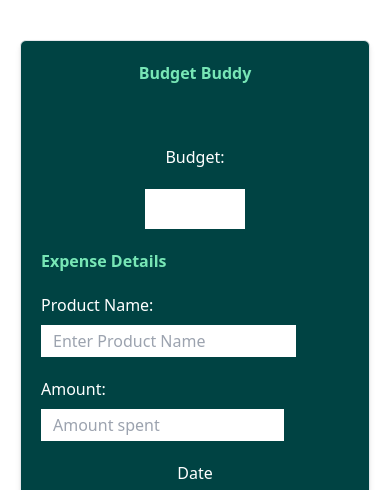
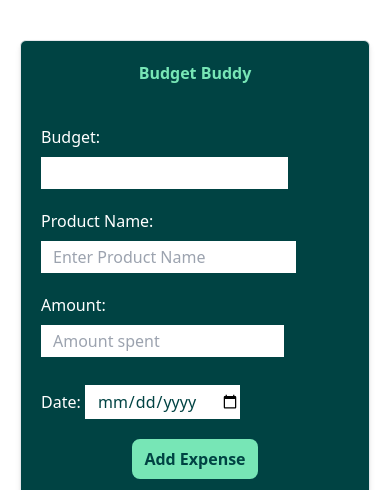
Before and after one commit to Ehmkayel/BudgetBuddy, a website: page index.html in a window 390 px wide. Shown: the top 490 px of the page. Drawn offline with Linux system fonts and the light colour scheme.

Commit message:
fix: adjusted the responsiveness

```diff
--- a/index.html
+++ b/index.html
@@ -15,13 +15,12 @@
             <header class="flex items-center justify-center py-5 font-bold text-MintGreen md:text-3xl"><h1>Budget Buddy</h1></header>
             <main>
                 <section class="mt-5">
-                    <div class="form-group flex flex-col text-white gap-5 px-5 py-5 items-center">
-                        <label for="budget">Budget:</label>
-                        <input type="number" id="budget" name="budget" placeholder="" class="text-DarkGreen outline-MintGreen max-w-[100px] py-2 pl-4" required>
-                    </div>
 
-                    <fieldset class="flex flex-col md:flex-row text-white px-5 gap-5">
-                        <legend class="text-MintGreen md:text-2xl font-bold pb-5">Expense Details</legend>
+                    <fieldset class="flex flex-col lg:flex-row text-white px-5 gap-5">
+                        <div class="form-group">
+                            <label for="budget">Budget:</label>
+                            <input type="number" id="budget" name="budget" placeholder="" class="text-DarkGreen outline-MintGreen mt-2 py-1 pl-4" required>
+                        </div>
                         <div class="form-group">
                             <label for="product-name">Product Name:</label>
                             <input type="text" id="product-name" name="product-name" placeholder="Enter Product Name" class="text-DarkGreen outline-MintGreen py-1 px-3 mt-2" required>
@@ -30,9 +29,9 @@
                             <label for="amount">Amount:</label>
                             <input type="number" id="amount" name="amount" placeholder="Amount spent" class="text-DarkGreen outline-MintGreen py-1 pl-3 mt-2" required>
                         </div>
-                        <div class="form-group flex flex-col md:flex-row items-center">
-                            <label for="date">Date</label>
-                            <input type="date" id="date" name="date" class="text-DarkGreen outline-MintGreen py-1 px-3 ml-2 mt-2" required>
+                        <div class="form-group">
+                            <label for="date">Date:</label>
+                            <input type="date" id="date" name="date" class="text-DarkGreen outline-MintGreen py-1 pl-3 mt-2" required>
                         </div>
 
                     </fieldset>
```
Also changed, not shown: css/main.css.
